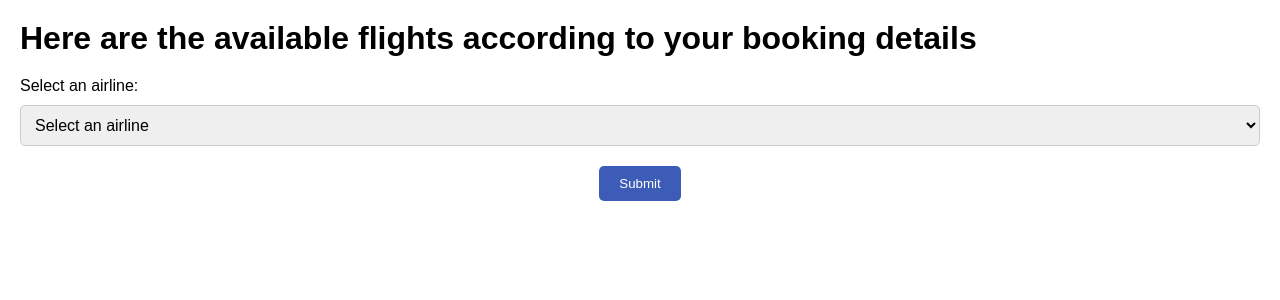
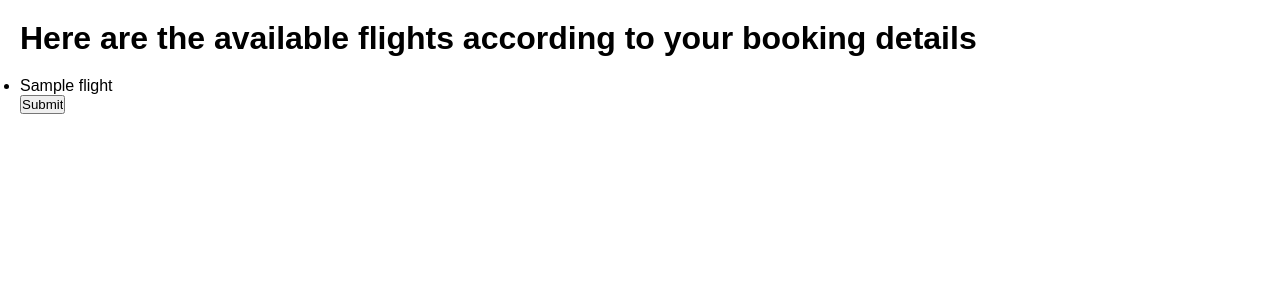
Before and after one commit to NadaHassan0/Airport_website, a Flask app: template AIRPORT/web/final/templates/book.html in a window 1280 px wide. Shown: the part 48-348 px from the top of the page. Run offline with Flask 3, Linux system fonts and the light colour scheme; the template is opened without the code that fills it: most values are stand-ins (such as "Sample title", 1, 10 or a date in 2020).

Commit message:
Update flight route to fetch flights from the database and render them in the book.html template

```diff
--- a/AIRPORT/web/final/appy.py
+++ b/AIRPORT/web/final/appy.py
@@ -83,6 +83,16 @@ def emp():
     return render_template('employee.html',empId=empId,name=name,phoneNumber=phoneNumber,age=age,department=department,jobTitle=jobTitle,salary=salary,email=email,hireDate=hireDate)
 
 
+@app.route('/flight', methods=['POST'])
+def flight():
+    flightNumber = request.form.get('flightNumber')
+    conn = get_db_connection()
+    cursor = conn.cursor()
+    cursor.execute("SELECT * FROM Flight")
+    flights = cursor.fetchall()
+    close_db_connection(conn)
+    return render_template('book.html',flights=flights)
+
 
 
 if __name__ == '__main__':
--- a/AIRPORT/web/final/templates/book.html
+++ b/AIRPORT/web/final/templates/book.html
@@ -16,19 +16,12 @@
   </nav>
 <div class="booking-details">
   <h1>Here are the available flights according to your booking details</h1>
-  <div class="flight-options">
-    <label for="flightOptions">Select an airline:</label>
-    <select id="flightOptions" title="Select a flight">
-      <option value="">Select an airline</option>
-      <option value="Qatar Airways">May 13, 2024 6:00 - Qatar Airways</option>
-      <option value="EgyptAir">May 13, 2024 9:00 - EgyptAir</option>
-      <option value="Emirates">May 13, 2024 12:00 - Emirates</option>
-      <option value="British Airways">May 13, 2024 15:00 - British Airways</option>
-      <option value="Etihad Airways">May 13, 2024 18:00 - Etihad Airways</option>
-      <option value="Saudi Airlines">May 13, 2024 21:00 - Saudi Airlines</option>
-    </select>
-  </div>
-  <input type="button" value="Submit" onclick="submitBookingDetails()" />
+        {% for flight in flights %}
+            <ul>
+              <li>{{ flight }}</li>
+            </ul>
+        {% endfor %}
+  <input type="submit" value="Submit">
 </div>
 
 <script>
--- a/AIRPORT/web/final/templates/passenger.html
+++ b/AIRPORT/web/final/templates/passenger.html
@@ -33,7 +33,9 @@
     Would you like to change your personal information? <a href="signup.html">Update profile</a>
   </p>
   <p class="para-2">
-    Would you like to  book a flight ? <a href="submit.html">Update profile</a>
+    Would you like to  book a flight ?
+    <form action ="http://192.168.204.53/flight" method="post">
+      <input type="submit" value="Book a flight">
   </p>
 </body>
 </html>
```
